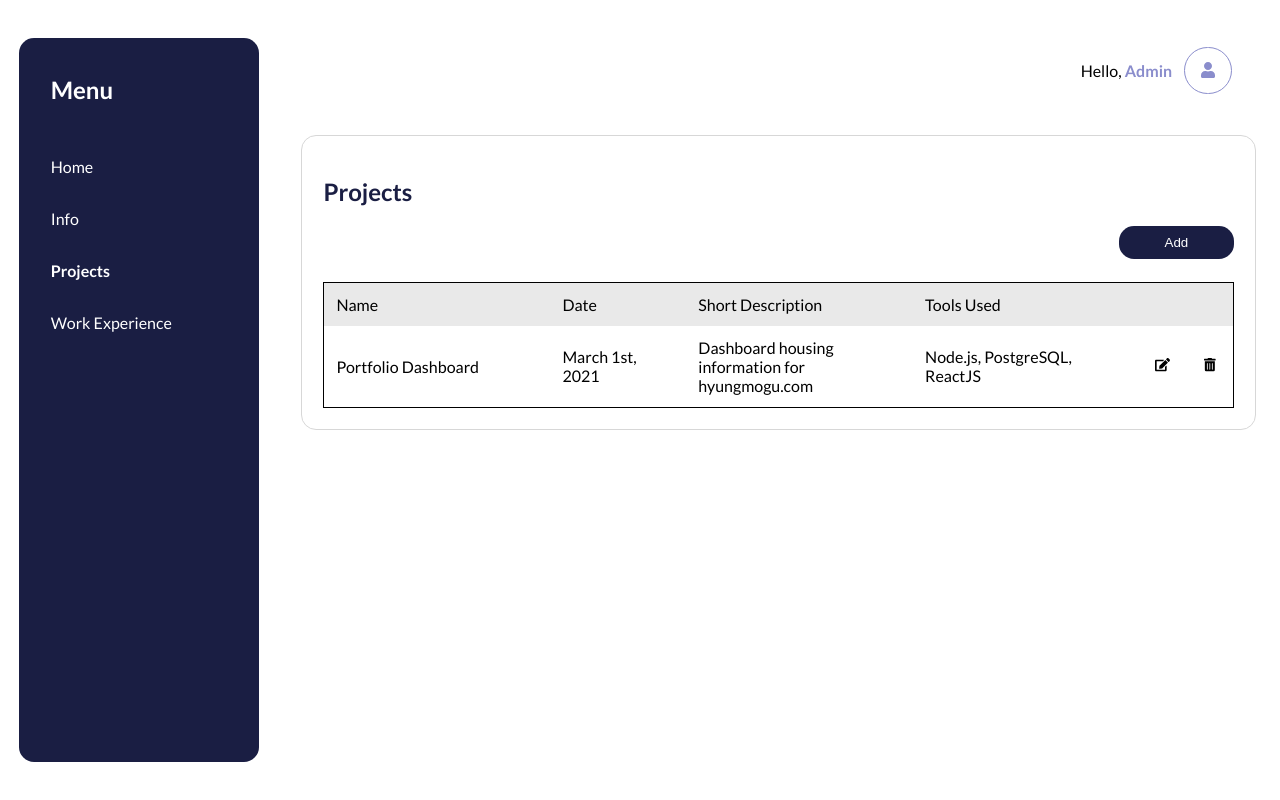
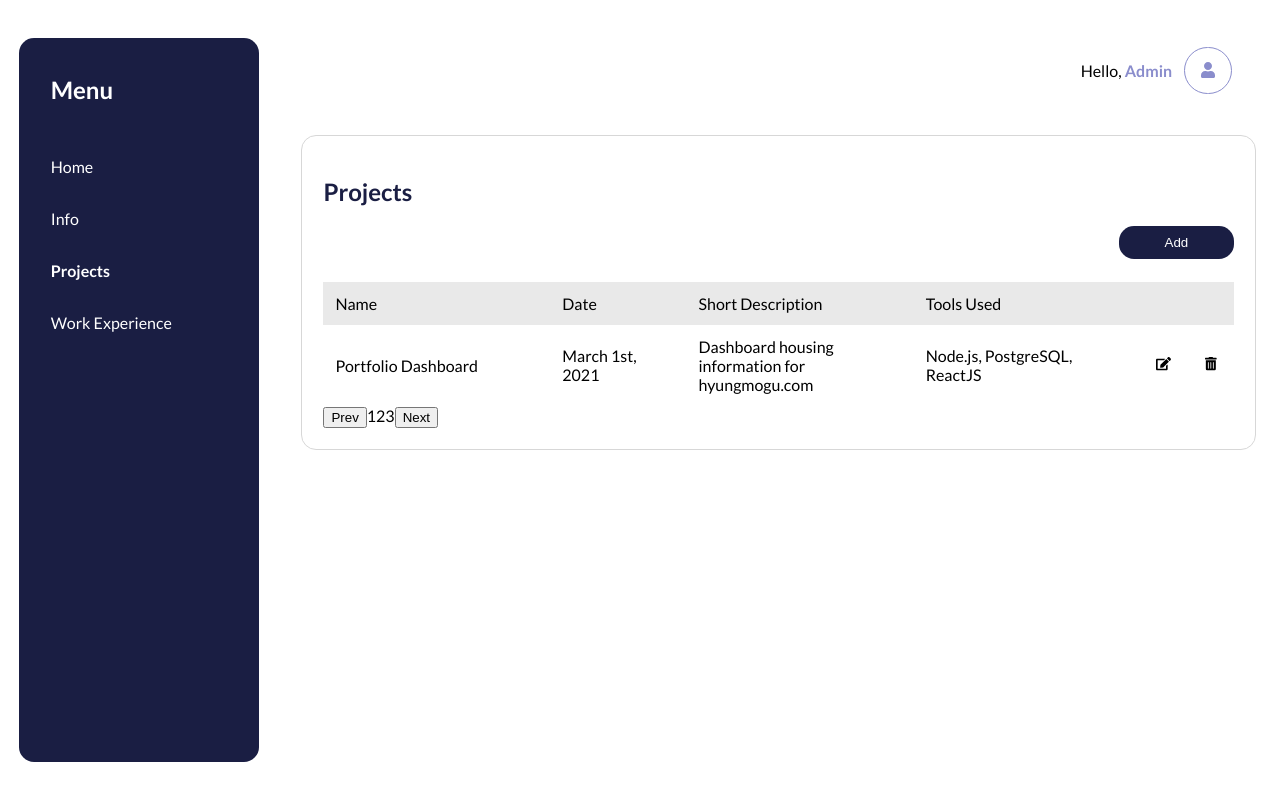
Before and after one commit to hwanggu-corgi/portfolio-dashboard, a React (Create React App) app in the folder front-end/: page /#/admin/projects in a window 1280 px wide. Built offline with nearby package versions, Linux system fonts and the light colour scheme.

Commit message:
feat: Add progress #55 'portfolio dashboard'

```diff
--- a/front-end/src/screens/ProjectsScreen/index.js
+++ b/front-end/src/screens/ProjectsScreen/index.js
@@ -30,7 +30,6 @@ const TableStyle = {
     Table: styled.table`
         width: 100%;
         border-collapse: collapse;
-        border: 1px solid black;
         margin: 0;
     `,
     Th: styled.th`
@@ -39,15 +38,11 @@ const TableStyle = {
         text-align: left;
         padding: 0.75rem;
         width: ${props => {
-            if (props.name) {
+            if (props.width_25) {
                 return "25%";
-            } else if (props.date) {
+            } else if (props.width_15) {
                 return "15%";
-            } else if (props.short_description) {
-                return "25%";
-            } else if (props.tools_used) {
-                return "25%";
-            } else if (props.icon) {
+            } else if (props.width_5) {
                 return "5%";
             }
         }}
@@ -59,12 +54,25 @@ const TableStyle = {
         background-color: transparent;
         border: none;
         padding: 0.16rem;
+        cursor: pointer;
 
         div {
             width: 1.1rem;
             height: 1.1rem;
         }
     `
+}
+
+function Pagination() {
+    return(
+        <div>
+            <button>Prev</button>
+            <a>1</a>
+            <a>2</a>
+            <a>3</a>
+            <button>Next</button>
+        </div>
+    );
 }
 
 function ProjectsScreen() {
@@ -81,12 +89,12 @@ function ProjectsScreen() {
             </ProjectsScreenStyle.ButtonSection>
             <TableStyle.Table>
                 <tr>
-                    <TableStyle.Th name>Name</TableStyle.Th>
-                    <TableStyle.Th date>Date</TableStyle.Th>
-                    <TableStyle.Th short_description>Short Description</TableStyle.Th>
-                    <TableStyle.Th tools_used>Tools Used</TableStyle.Th>
-                    <TableStyle.Th icon></TableStyle.Th>
-                    <TableStyle.Th icon></TableStyle.Th>
+                    <TableStyle.Th width_25>Name</TableStyle.Th>
+                    <TableStyle.Th width_15>Date</TableStyle.Th>
+                    <TableStyle.Th width_25>Short Description</TableStyle.Th>
+                    <TableStyle.Th width_25>Tools Used</TableStyle.Th>
+                    <TableStyle.Th width_5></TableStyle.Th>
+                    <TableStyle.Th width_5></TableStyle.Th>
                 </tr>
                 <tr>
                     <TableStyle.Td>Portfolio Dashboard</TableStyle.Td>
@@ -109,6 +117,7 @@ function ProjectsScreen() {
                     </TableStyle.Td>
                 </tr>
             </TableStyle.Table>
+            <Pagination/>
         </ProjectsScreenStyle.Section>
     );
 }
```
